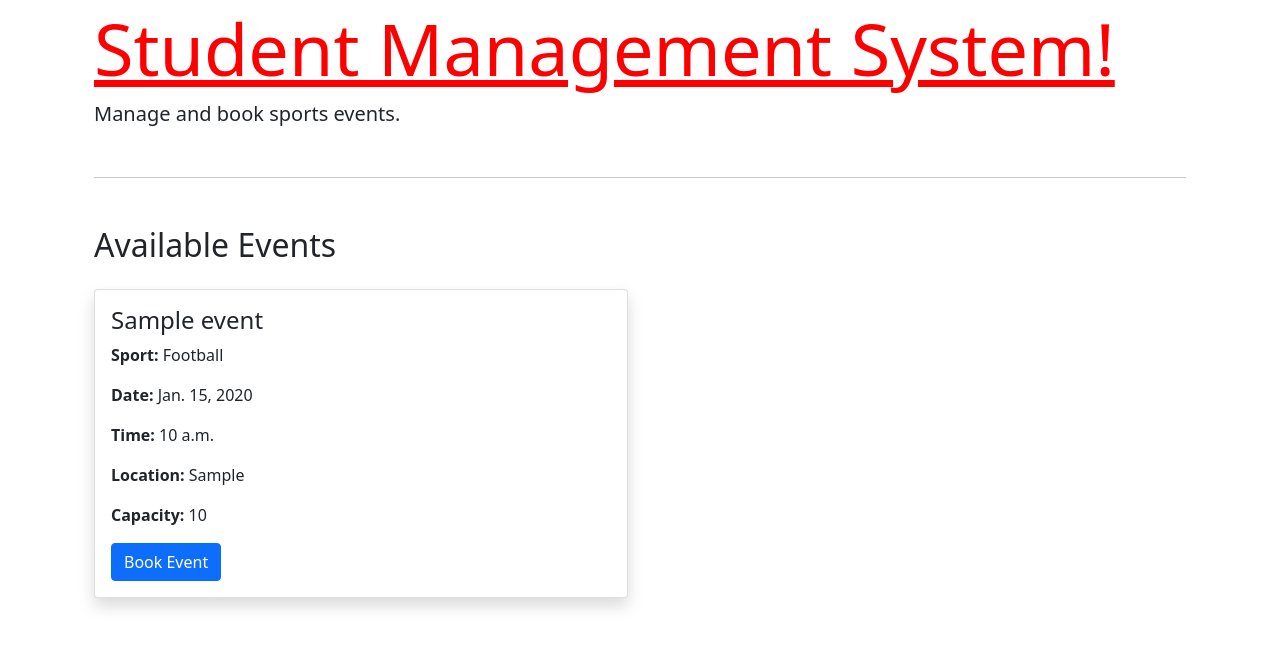
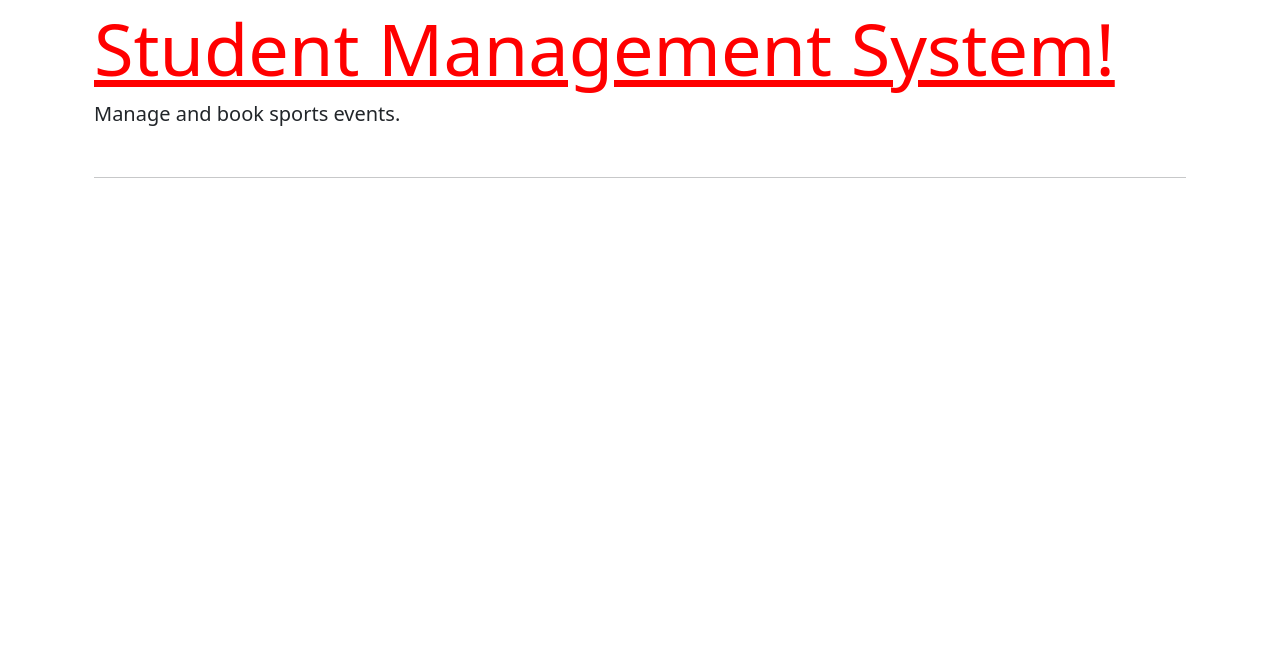
Before and after one commit to Tiyko/NCI-SE2026-student_management_system, a Django app: page / in a window 1280 px wide. Shown: the part 139-809 px from the top of the page. After the commit the page ends 317 px from the top, so only its background shows below. Run offline with Django 5.2, Linux system fonts and the light colour scheme; tables that the repository leaves empty hold one stand-in row (values such as "Sample post"); parts of the project's set-up code (start-up, migrations or seed data) failed here and were passed over.

Commit message:
Removed events display from homepage

```diff
--- a/homepage/templates/home/index.html
+++ b/homepage/templates/home/index.html
@@ -8,71 +8,6 @@
     <p class="lead">Manage and book sports events.</p>
 
     <hr class="my-5">
-
-    <h2 class="mb-4">Available Events</h2>
-
-    {% if events %}
-
-        <div class="row">
-
-            {% for event in events %}
-
-                <div class="col-md-6 mb-4">
-
-                    <div class="card shadow h-100">
-
-                        <div class="card-body">
-
-                            <h4>{{ event.title }}</h4>
-
-                            <p>
-                                <strong>Sport:</strong>
-                                {{ event.sport_type }}
-                            </p>
-
-                            <p>
-                                <strong>Date:</strong>
-                                {{ event.date }}
-                            </p>
-
-                            <p>
-                                <strong>Time:</strong>
-                                {{ event.start_time }}
-                            </p>
-
-                            <p>
-                                <strong>Location:</strong>
-                                {{ event.location }}
-                            </p>
-
-                            <p>
-                                <strong>Capacity:</strong>
-                                {{ event.capacity }}
-                            </p>
-
-                            <a href="{% url 'booking_page' event.id %}"
-                               class="btn btn-primary">
-                                Book Event
-                            </a>
-
-                        </div>
-
-                    </div>
-
-                </div>
-
-            {% endfor %}
-
-        </div>
-
-    {% else %}
-
-        <div class="alert alert-info">
-            No events available yet.
-        </div>
-
-    {% endif %}
-
 </div>
 
 {% endblock %}
```
